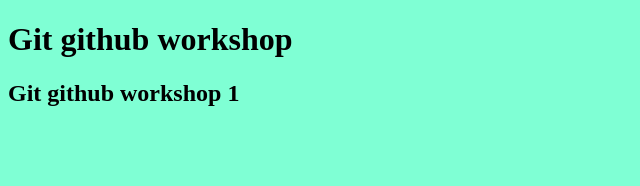
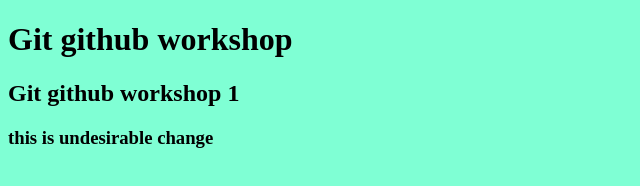
Before and after one commit to gouravjain-piet/github-workshop-demo, a plain HTML site: page index.html in a window 1280 px wide. Shown: the whole page, without its empty margins (0-640 px from the left). Drawn offline with Linux system fonts and the light colour scheme.

Commit message:
undesirable change done

```diff
--- a/index.html
+++ b/index.html
@@ -11,5 +11,6 @@
 <body>
     <h1>Git github workshop</h1>
     <h2>Git github workshop 1</h2>
+    <h3>this is undesirable change</h3>
 </body>
 </html>
```
